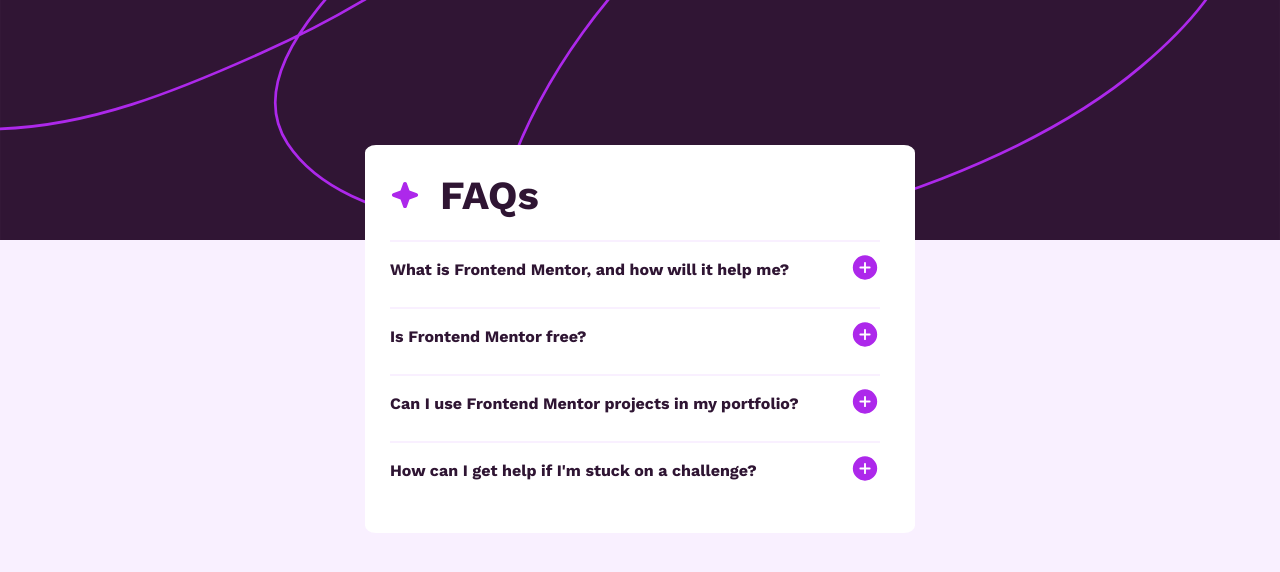
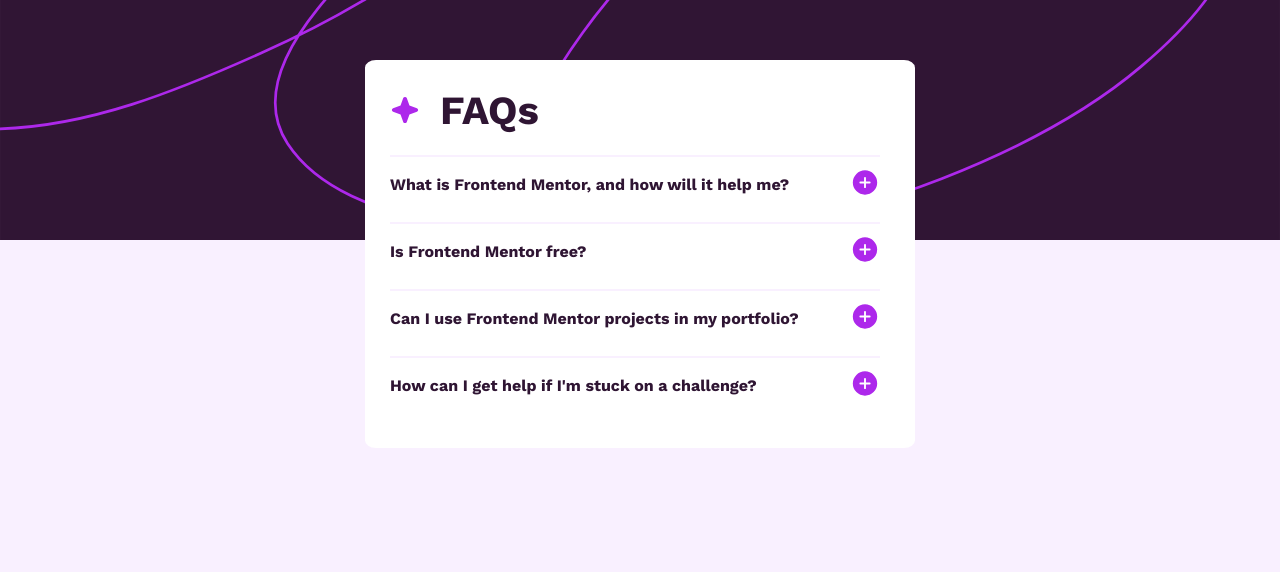
Before and after one commit to ThembaMtshelwane/faq-accordion-main, a plain HTML site: page index.html in a window 1280 px wide. Drawn offline with nearby package versions, Linux system fonts and the light colour scheme.

Commit message:
minor fixes

```diff
--- a/styles.css
+++ b/styles.css
@@ -10,34 +10,36 @@
   color: hsl(292, 42%, 14%);
 }
 
-body,
+body {
+  height: 100vh;
+  width: 100vw;
+  background-color: #f9f0ff;
+}
+
 main {
-  width: 100%;
-  margin: 0;
-  background-color: #f9f0ff;
   display: flex;
   flex-direction: column;
-  justify-content: center;
   align-items: center;
+  /* border: 2px solid red; */
+  width: 100vw;
 }
 
 #background-pattern {
-  width: 100vw;
-  position: absolute;
-  top: 0;
-  z-index: 1;
+  width: 100%;
   object-fit: cover;
+  /* border: 2px solid red; */
+  margin: 0;
 }
 
 #card {
+  /* border: 2px solid red; */
   padding: 25px;
   width: 90%;
-  margin: auto;
+  margin: 0;
   background-color: white;
   border-radius: 5%;
-  position: relative;
-  z-index: 1;
-  margin: 50px;
+  position: absolute;
+  top: 60px;
 }
 
 #card-heading {
@@ -110,7 +112,7 @@
   #card {
     width: 450px;
     border-radius: 2%;
-    margin-top: 145px;
+    /* margin-top: 145px; */
   }
   #background-pattern {
     height: 30vh;
```
